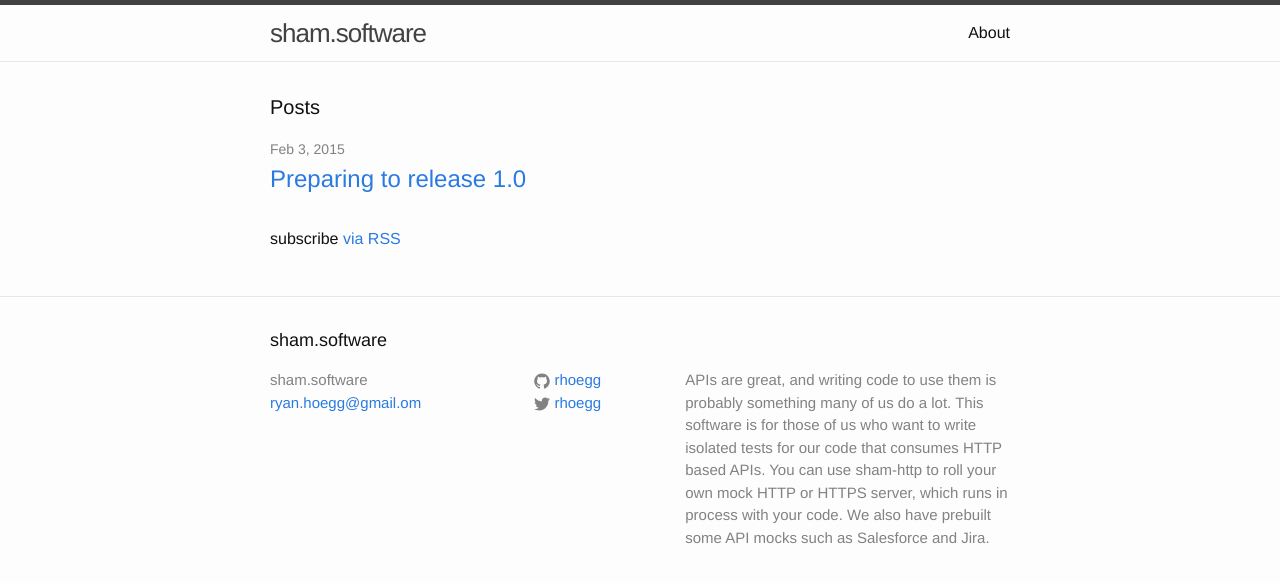
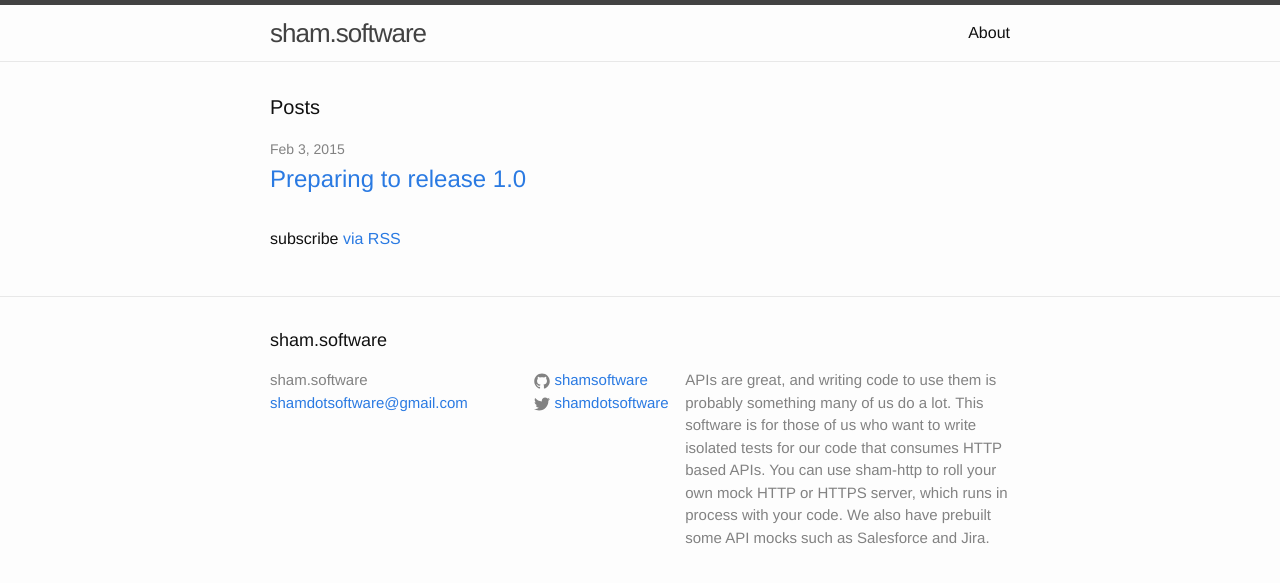
Before and after one commit to shamsoftware/shamsoftware.github.io, a Jekyll site: the page built from index.html, in a window 1280 px wide. Shown: the top 583 px of the page. Built offline with Jekyll 4.4.1, drawn with Linux system fonts in a browser that asks for light colours.

Commit message:
update contact information

```diff
--- a/_config.yml
+++ b/_config.yml
@@ -1,6 +1,6 @@
 # Site settings
 title: sham.software
-email: ryan.hoegg@gmail.om
+email: shamdotsoftware@gmail.com
 description: > # this means to ignore newlines until "baseurl:"
   APIs are great, and writing code to use them is probably something many of us do a lot.
   This software is for those of us who want to write isolated tests for our code that
@@ -9,8 +9,8 @@ description: > # this means to ignore newlines until "baseurl:"
   as Salesforce and Jira.
 baseurl: "" # the subpath of your site, e.g. /blog/
 url: "http://sham.software" # the base hostname & protocol for your site
-twitter_username: rhoegg
-github_username:  rhoegg
+twitter_username: shamdotsoftware
+github_username:  shamsoftware
 
 # Build settings
 markdown: kramdown
```
